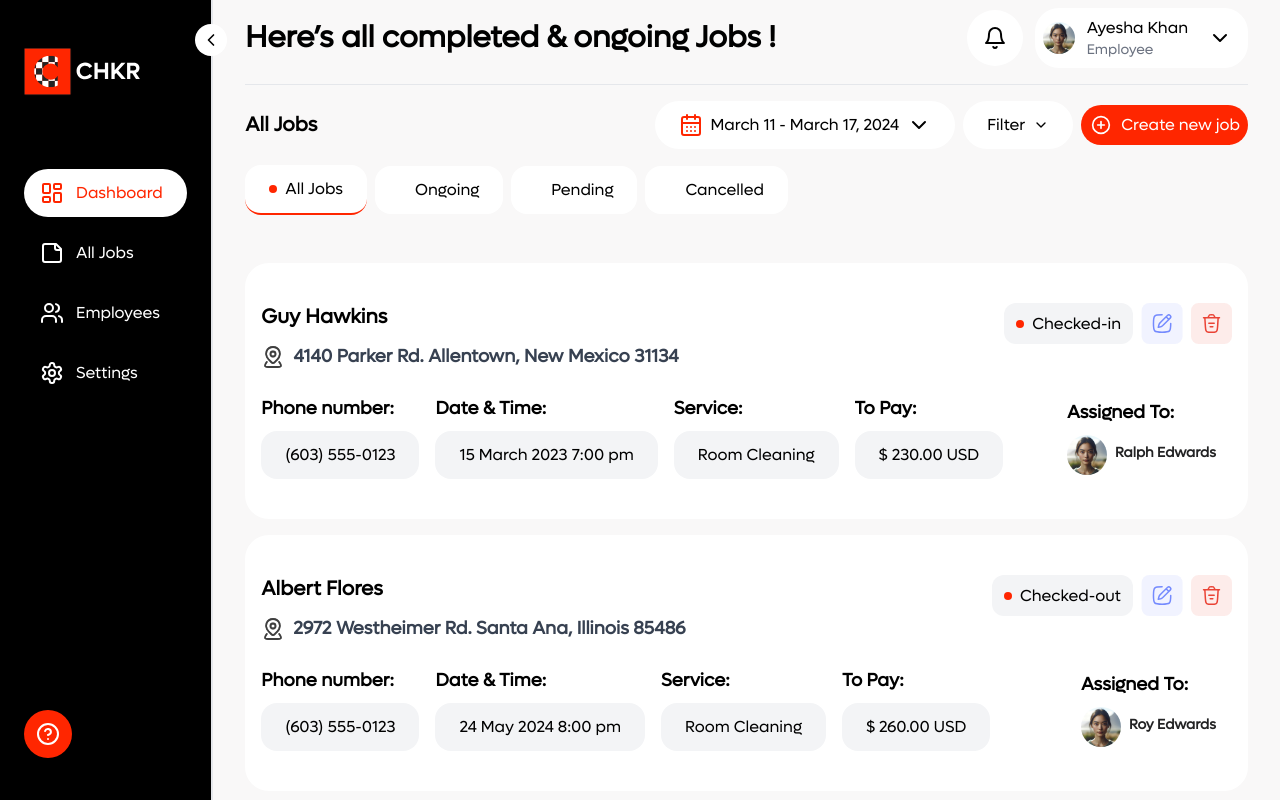
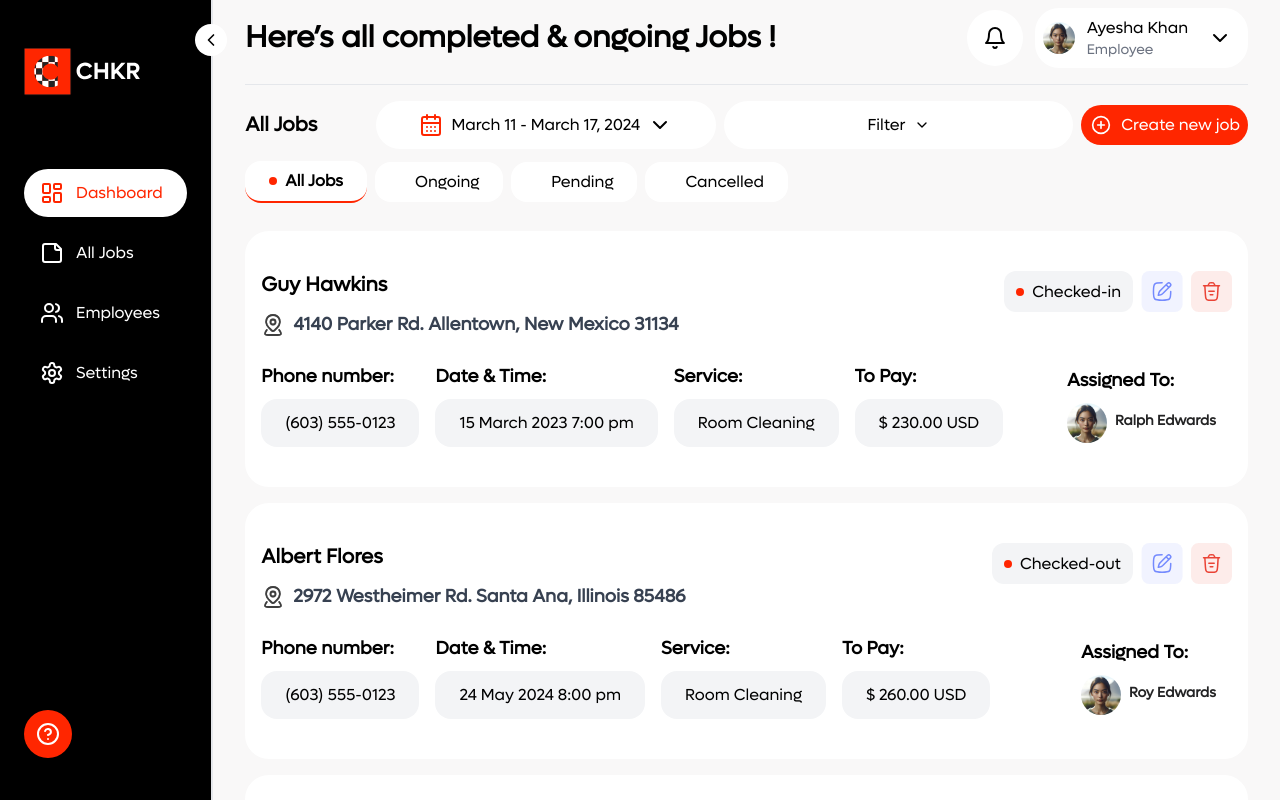
Before and after one commit to abrauf18/chkr, a Next.js app: page /company-admin/jobs in a window 1280 px wide. Built offline with nearby package versions, Linux system fonts and the light colour scheme.

Commit message:
fix: responsiveness of heading part of jobs

```diff
--- a/components/modules/jobs/Jobs.tsx
+++ b/components/modules/jobs/Jobs.tsx
@@ -125,8 +125,8 @@ const Jobs = () => {
       <DashboardHeader title="Here’s all completed & ongoing Jobs !" />
       <div className="flex justify-between items-center">
         <h1 className="text-xl font-bold">All Jobs</h1>
-        <div className="flex justify-center items-center gap-2">
-          <Button className="md:w-[90%] w-1/2 bg-white hover:bg-white rounded-3xl p-6 text-sm lg:text-base mobile:hidden">
+        <div className="flex justify-center items-center gap-2 md:w-[87%]">
+          <Button className="md:w-[90%] w-1/2 bg-white hover:bg-white rounded-3xl py-6 text-sm lg:text-base mobile:hidden">
             <CalendarDays className="mr-2" color="#FF2600" />
             March 11 - March 17, 2024
             <ChevronDown className="ml-2" />
@@ -138,12 +138,12 @@ const Jobs = () => {
           <CreateJob />
         </div>
       </div>
-      <div className="flex gap-2 items-center my-4">
+      <div className="flex gap-2 items-center my-3 w-full mx-auto">
         {tabData.map((tab) => (
           <div
             key={tab.id}
             onClick={() => handleTabClick(tab.id)}
-            className={`flex items-center bg-white rounded-2xl py-3 px-6 gap-2 cursor-pointer ${activeTab === tab.id ? "bg-primary border-b-2 border-primary" : ""
+            className={`flex items-center bg-white rounded-2xl py-2 px-6 gap-2 cursor-pointer ${activeTab === tab.id ? "bg-primary border-b-2 border-primary" : ""
               } ${tab.text === "Cancelled" ? "mobile:hidden" : ""}`}
           >
             <div
@@ -151,12 +151,13 @@ const Jobs = () => {
                 } `}
             ></div>
             <div>
-              <span>{tab.text}</span>
+              <span className={`whitespace-nowrap mobile:text-sm ${activeTab === tab.id ? "font-bold" : "font-medium"
+                } `}>{tab.text}</span>
             </div>
           </div>
         ))}
       </div>
-      <div className="mt-4">
+      <div>
         {tabData.map((tab) => (
           <div
             key={tab.id}
```
